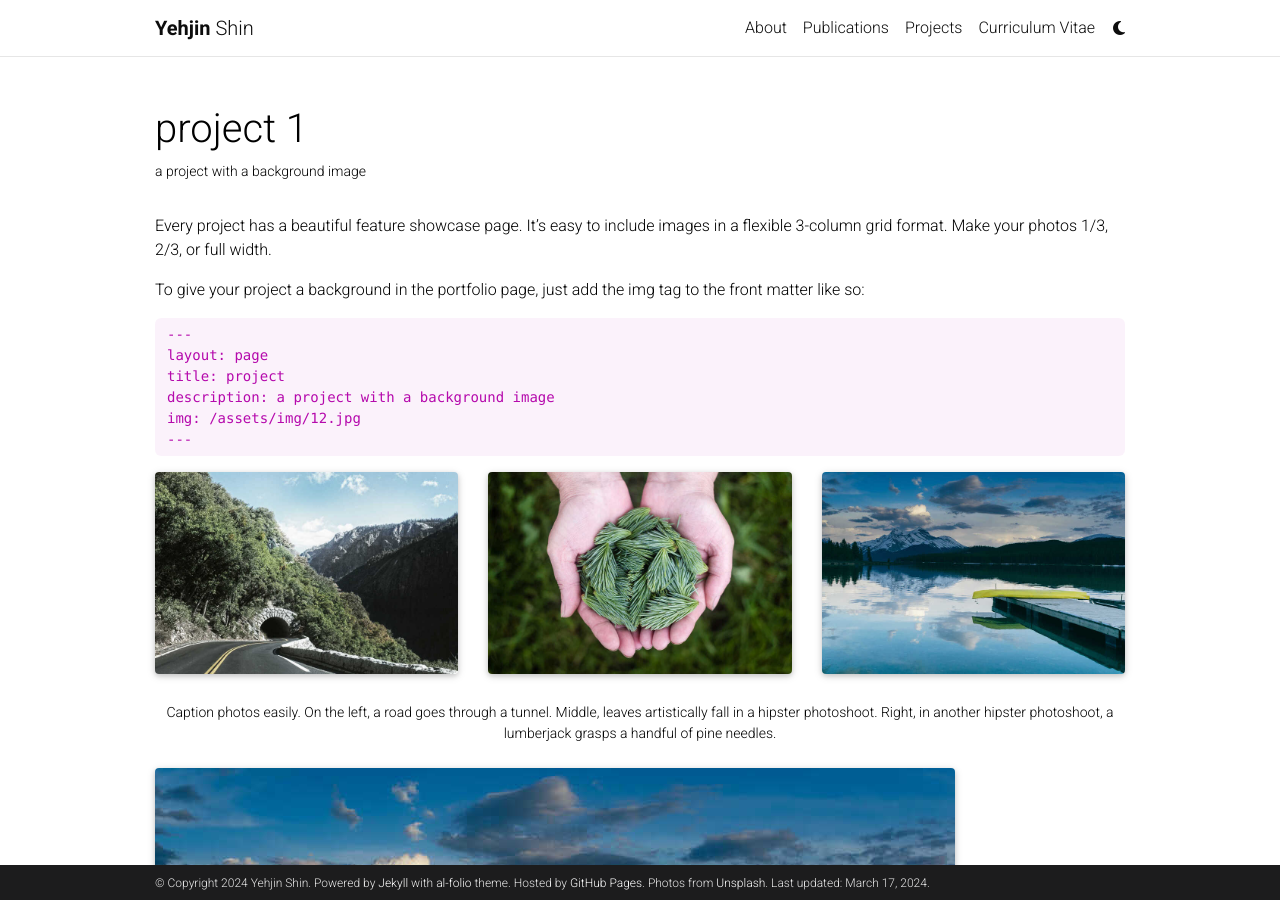
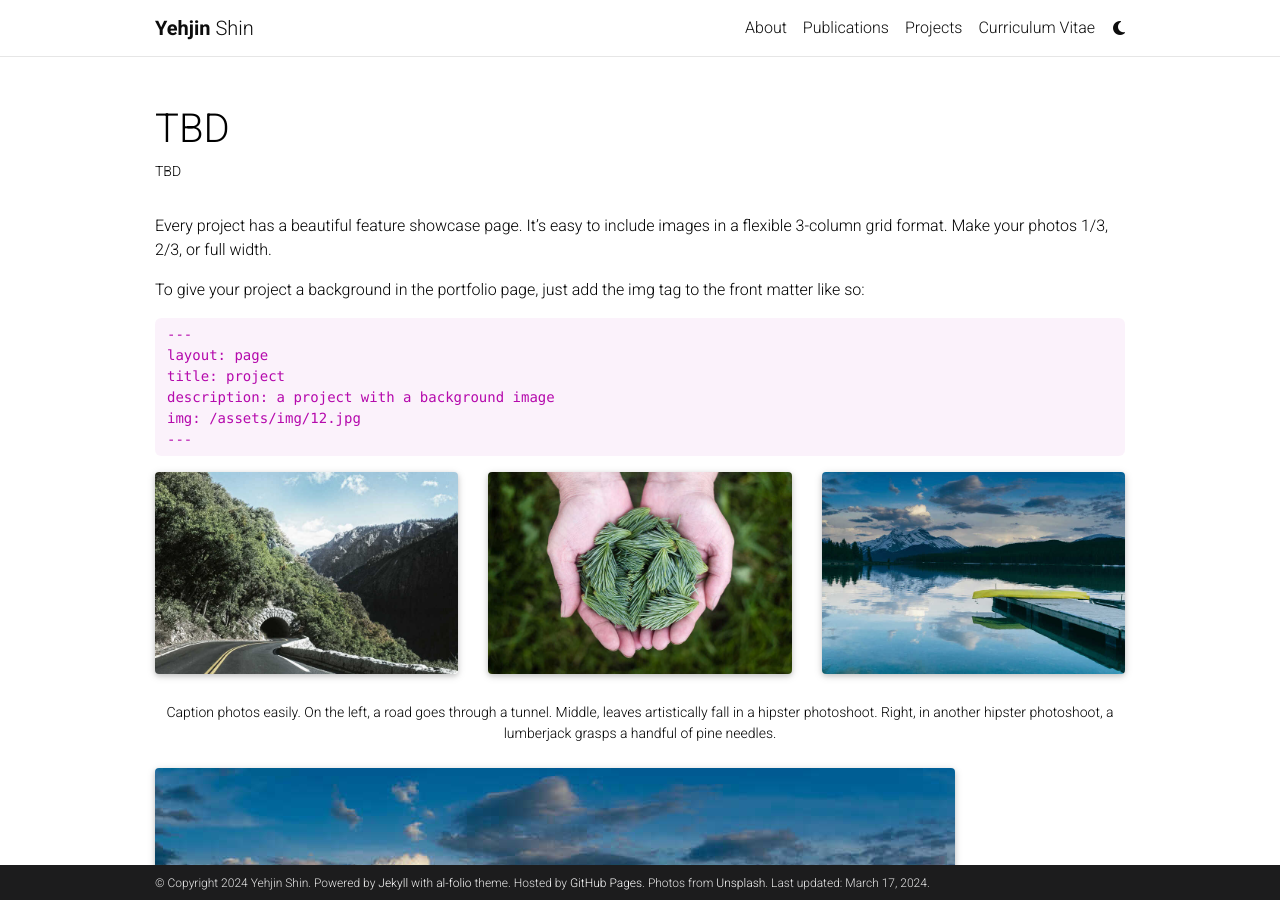
Before and after one commit to yehjin-shin/yehjin-shin.github.io, a Jekyll site: the page built from _projects/1_project.md, in a window 1280 px wide and 900 px high. Built offline with Jekyll 4.4.1, drawn with Linux system fonts in a browser that asks for light colours; full-size pictures stand in for the smaller copies a plugin makes; comment, search, counter and statistics services are not loaded; a style sheet for code colours, icons or effects is not loaded.

Commit message:
Update 1_project.md

```diff
--- a/_projects/1_project.md
+++ b/_projects/1_project.md
@@ -1,11 +1,11 @@
 ---
 layout: page
-title: project 1
-description: a project with a background image
-img: assets/img/12.jpg
+title: TBD
+description: TBD
+img:
 importance: 1
 category: work
-related_publications: einstein1956investigations, einstein1950meaning
+related_publications:
 ---
 
 Every project has a beautiful feature showcase page.
```
